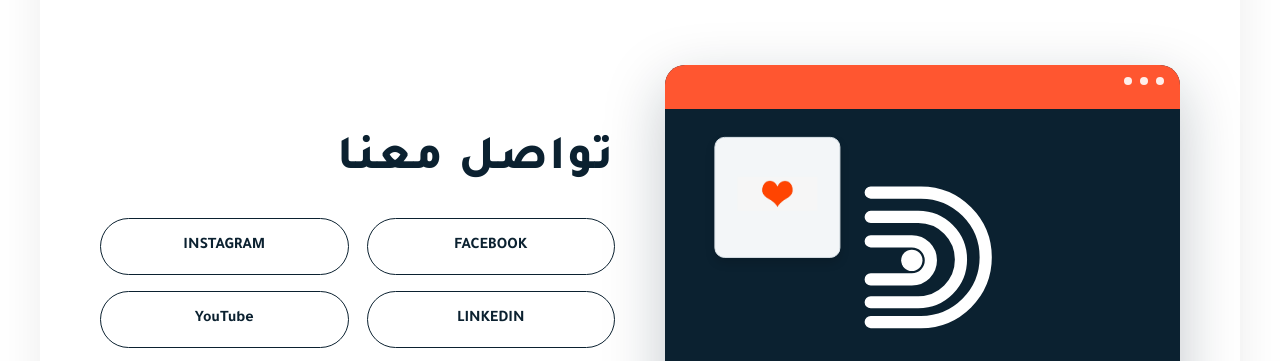
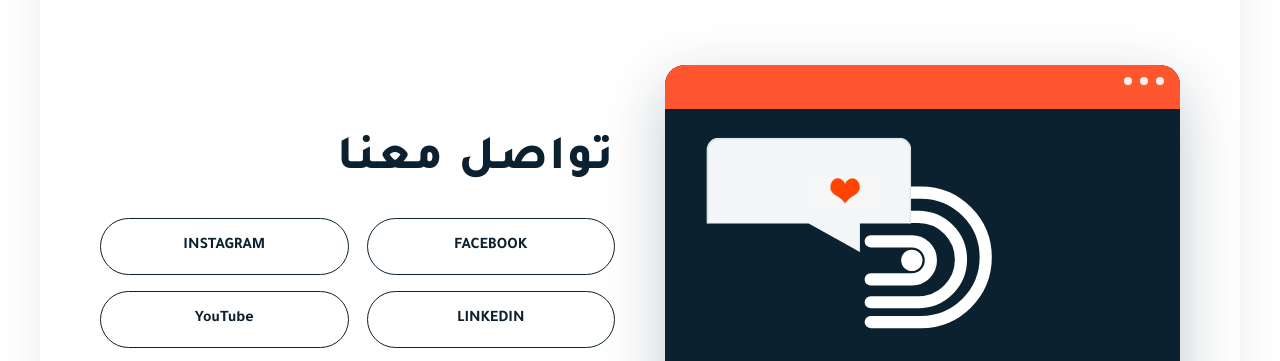
Before and after one commit to deedcod/teest, a plain HTML site: page index.html in a window 1280 px wide. Shown: the part 101-462 px from the top of the page. Drawn offline with Linux system fonts and the light colour scheme.

Commit message:
Update styles.css

```diff
--- a/styles.css
+++ b/styles.css
@@ -99,21 +99,36 @@
 
 /* فقاعة القلب */
 .heart-note {
+  /* نفس الشكل الهندسي */
+  clip-path: polygon(0% 0%, 100% 0%, 100% 75%, 75% 75%, 75% 100%, 50% 75%, 0% 75%);
+
   position: absolute;
   top: 18%;
   left: 12%;
   transform: translate(-10%, -10%);
+
   background: #f3f6f8;
-  border: 1px solid #dde5ea;
-  border-radius: 10px;
-  padding: 18px 22px;
-  box-shadow: 0 5px 10px rgba(0, 0, 0, 0.15);
+  border: 0.2vw solid #dde5ea;       /* بدل 1px → نسبة للشاشة */
+  border-radius: 1vw;                /* بدل 10px */
+  padding: 1.5vw 2vw;                /* بدل 18px 22px */
+
+  box-shadow: 0 0.6vw 1vw rgba(0, 0, 0, 0.15);
+
+  /* حجم الفقاعة يتغير */
+  width: 16vw;                       /* بدل الحجم الثابت */
+  height: auto;
+  min-width: 25px;                  /* حد أدنى حتى ما تصغر أكثر من اللازم */
 }
+
+/* القلب داخل الفقاعة */
 .heart {
-  width: 80px;
-  height: 75px;
+  width: 6vw;                        /* بدل 80px */
+  height: 5vw;                     /* بدل 75px */
   display: inline-block;
+  min-width: 50px;                   /* حد أدنى */
+  min-height: 45px;
 }
+
 .heart img {
   width: 100%;
   height: 100%;
```
